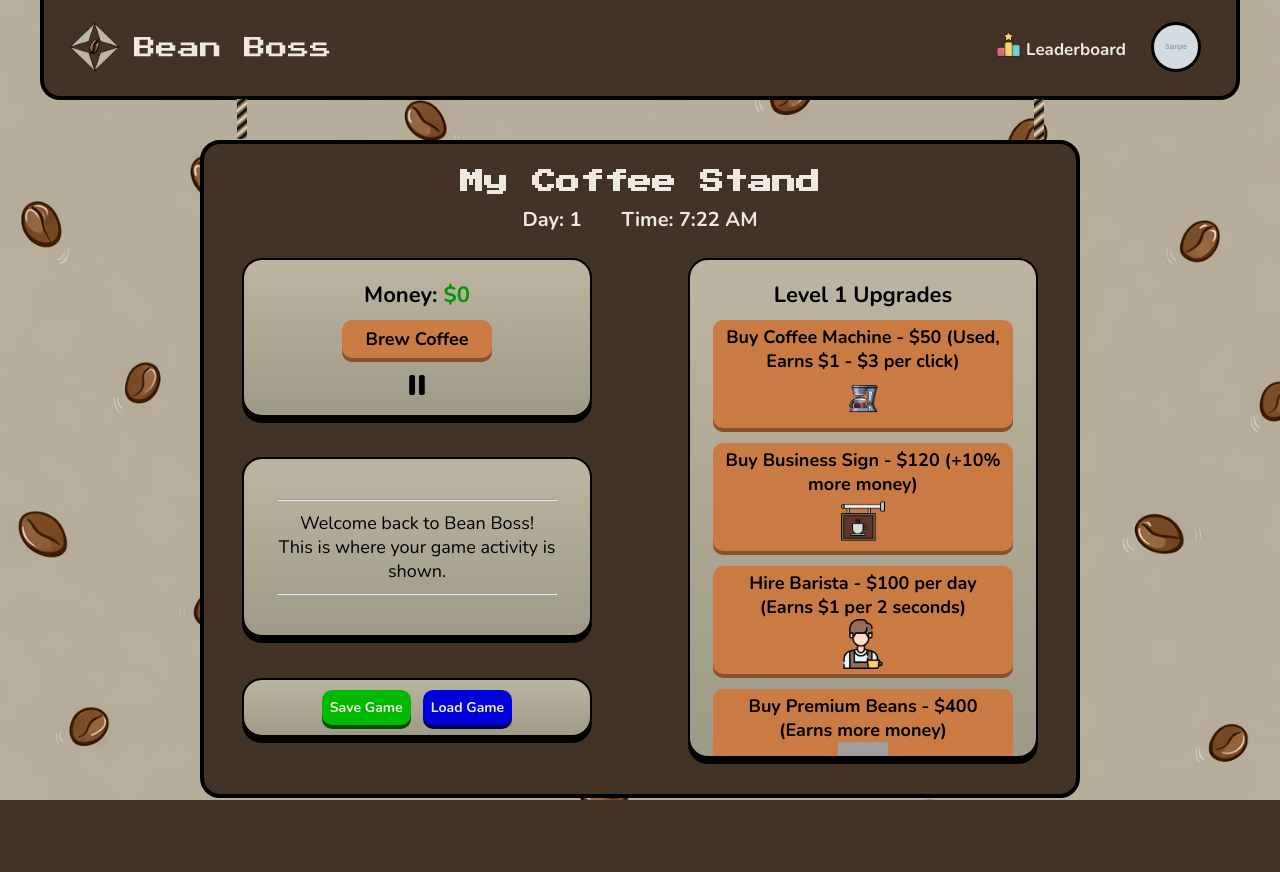
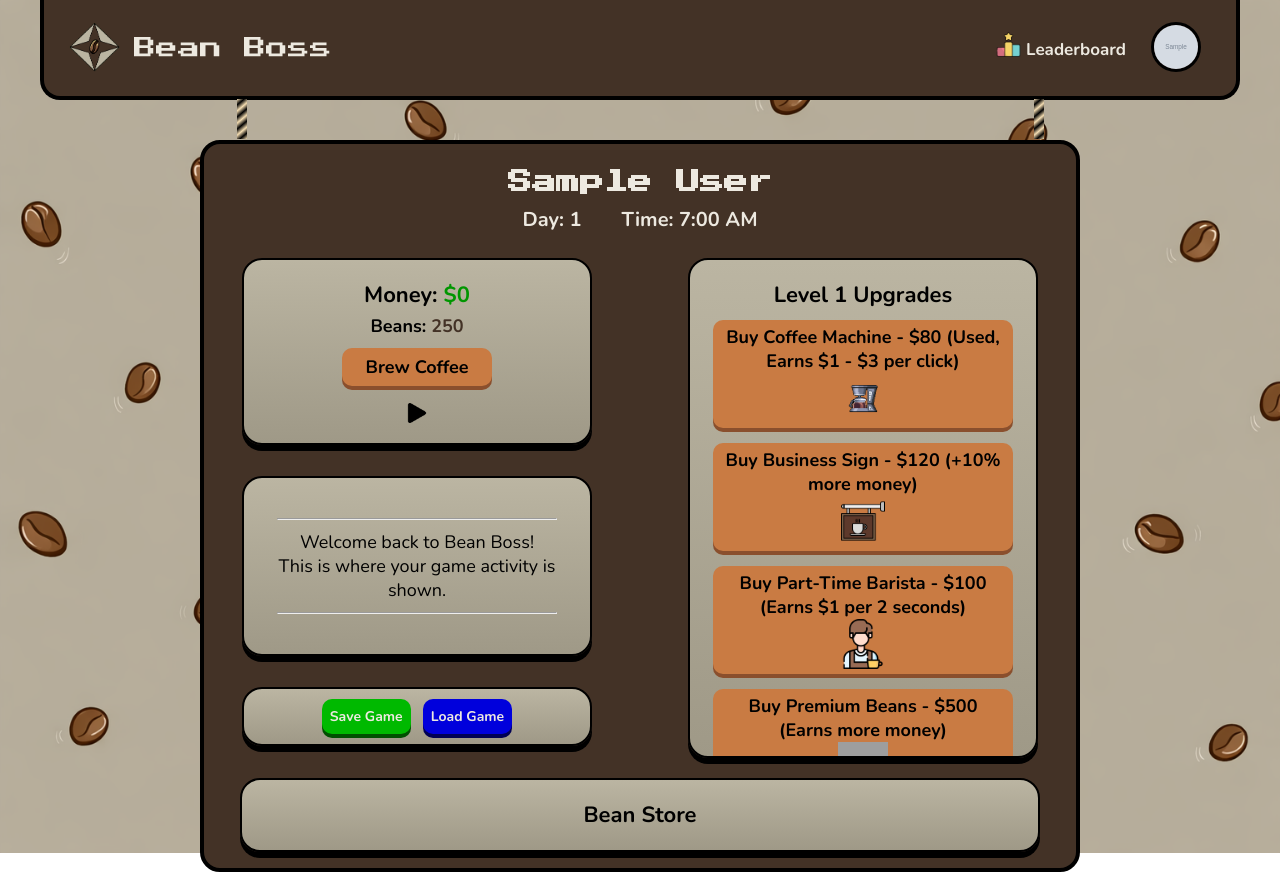
Before and after one commit to anboree/bean-boss-tycoon-game, a PHP site: page / in a window 1280 px wide. Before the commit the page ends 800 px from the top, so only its background shows below. Run offline with PHP 8.4, Linux system fonts and the light colour scheme; the visitor is signed in with stand-in values (Sample User, id 1); tables that the repository leaves empty or names only in its code hold one stand-in row (values such as "Sample post"); grey boxes marked "Sample" are stand-in pictures; a stand-in replaces the project's code that opens the database connection; grey boxes are pictures that could not be loaded.

Commit message:
Made some improvements, now displays players business name from DB

```diff
--- a/index.php
+++ b/index.php
@@ -1,12 +1,41 @@
 <?php
     session_start();
+
+    include("db/connection.php");
 
     if(!isset($_SESSION["id"])){
         header("Location: welcome.php");
     }
 
-    include("db/connection.php");
+    // Checks if start_game has been completed for registered users
+    $stmt = $conn->prepare("
+        SELECT id FROM user_game_progress WHERE user_id = ?
+    ");
+    $stmt->bind_param("i", $_SESSION["id"]);
+    $stmt->execute();
+    $result = $stmt->get_result();
+
+    if($result->num_rows === 0){
+        header("Location: start_game.php");
+        exit();
+    }
+
     include("navbar.php");
+
+    // Fetching player business name from the DB
+    $stmt = $conn->prepare("
+        SELECT business_name
+        FROM user_game_progress
+        WHERE user_id = ?
+    ");
+    $stmt->bind_param("i", $_SESSION["id"]);
+    $stmt->execute();
+    $result = $stmt->get_result();
+
+    $gameData = $result->fetch_assoc();
+    $business_name = $gameData["business_name"];
+
+    $stmt->close();
 ?>
 
 <!DOCTYPE html>
@@ -27,7 +56,7 @@
     <!-- Link to CSS file -->
     <link rel="stylesheet" href="css/style.css">
 </head>
-<body>
+<body id="index-body">
     <!-- Game Container -->
     <div class="gameContainer">
 
@@ -36,7 +65,7 @@
         <span class="rope-decor-right"></span>
 
         <!-- Business Name -->
-        <p class="business-name"><span id="businessName"><b>My Coffee Stand</b></span></p>
+        <p class="business-name"><span id="businessName"><b><?= htmlspecialchars($business_name) ?></b></span></p>
 
         <!-- Day & Time -->
         <div class="day-time">
@@ -48,19 +77,13 @@
             <!-- Main game box -->
             <div class="main-box">
                 <p id="moneyText">Money: <span id="money-color">$<span id="money">0</span></span></p>
+                <p id="beansText">Beans: <span id="beans">250</span></p>
                 <button id="brewBtn">Brew Coffee</button>
-                <img id="pauseBtn" src="assets/pause-icon.png" alt="Pause Game">
+                <img id="pauseBtn" src="assets/resume-icon.png" alt="Resume/Pause Game">
             </div>
 
             <!-- Upgrades box -->
-            <div class="upgrades-box">
-                <p id="upgradesLevelText">Level <span id="upgrades-level">1</span> Upgrades</p>
-                <button class="upgradesBtn" onclick="buyUpgrade('coffeeMachine')">Buy Coffee Machine - $50 (Used, Earns $1 - $3 per click) <img src="assets/used-coffee-machine-upgrade.png" alt="Used Coffee Machine" width="50px" height="50px" style="display: block; margin: 0 auto 0 auto"></button>
-                <button class="upgradesBtn" onclick="buyUpgrade('businessSign')">Buy Business Sign - $120 (+10% more money) <img src="assets/coffee-business-sign-upgrade.png" alt="Business Sign" width="50px" height="50px" style="display: block; margin: 0 auto 0 auto"></button>
-                <button class="upgradesBtn" onclick="buyUpgrade('hireBarista')">Hire Barista - $100 per day (Earns $1 per 2 seconds) <img src="assets/hire-part-time-barista-upgrade.png" alt="Part-Time Barista" width="50px" height="50px" style="display: block; margin: 0 auto 0 auto"></button>
-                <button class="upgradesBtn" onclick="buyUpgrade('premiumBeans')">Buy Premium Beans - $400 (Earns more money) <img src="assets/premium-coffee-beans-upgrade.png" alt="Premium Coffee Beans" width="50px" height="50px" style="display: block; margin: 0 auto 0 auto"></button>
-                <button class="upgradesBtn" id="levelFinalUpgrade" onclick="buyUpgrade('biggerStand')">Buy Bigger Coffee Stand - $800 (Unlocks Level 2, Increased rent price) <img src="assets/bigger-coffee-stand-upgrade.png" alt="Bigger Coffee Stand" width="50px" height="50px" style="display: block; margin: 0 auto 0 auto"></button>
-            </div>
+            <div class="upgrades-box" id="upgradesContainer"></div>
 
             <!-- Activity box -->
             <div id="activity-box">
@@ -74,6 +97,11 @@
                 <input type="submit" name="save" id="save-game-btn" value="Save Game">
                 <input type="submit" name="load" id="load-game-btn" value="Load Game">
             </div>
+
+            <!-- Store box -->
+            <div id="store-box">
+                <span id="store-box-header">Bean Store</span>
+            </div>
         </div>
     </div>
 
```
